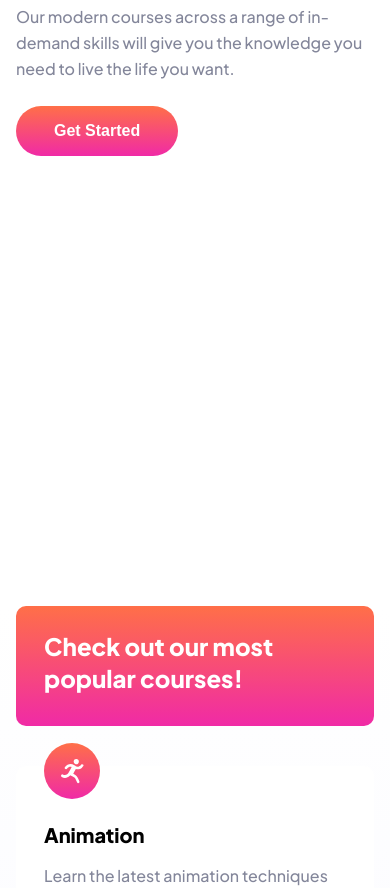
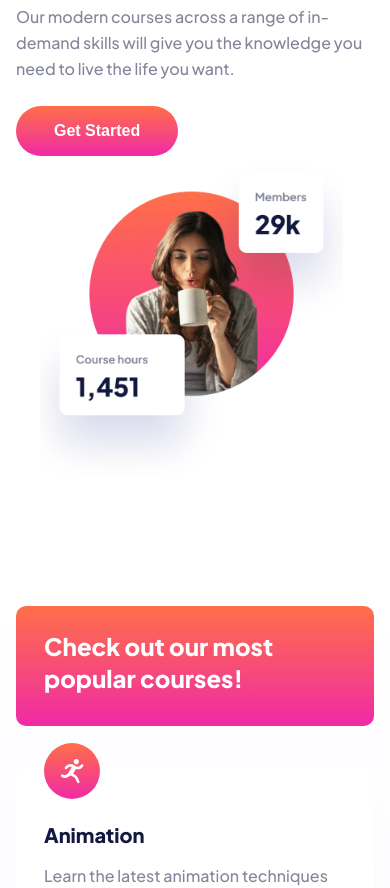
Before and after one commit to entsiesam/Skilled-e-learning-landing-page, a plain HTML site: page index.html in a window 390 px wide. Shown: the part 216-1104 px from the top of the page. Drawn offline with Linux system fonts and the light colour scheme.

Commit message:
Make changes to comment

```diff
--- a/style.css
+++ b/style.css
@@ -55,16 +55,6 @@ footer {
 }
 
 
-/* button {
-    left: 0%;
-    right: 0%;
-    top: 0%;
-    bottom: 0%;
-    background: #13183F;
-    border-radius: 28px;
-} */
-
-
 /* Main section */
 
 main {
@@ -119,7 +109,7 @@ main #btn-main:hover::before {
 }
 
 main #img-main {
-    /* background-image: url(./assets/image-hero-mobile@2x.png); */
+    background-image: url(./assets/image-hero-mobile@2x.png);
     background-size: contain;
     background-repeat: no-repeat;
     width: 100%;
@@ -166,7 +156,7 @@ main #img-main {
 }
 
 .service-card h3 {
-    color: var#13183F;
+    color: #13183F;
     font-size: 1.25rem;
     font-weight: 800;
 }
@@ -194,9 +184,6 @@ main #img-main {
 /* Tablet design */
 
 @media (min-width: 576px) {
-    /* body, html {
-    overflow-x: hidden;
-  } */
     /* Header and footer layout */
     header {
         padding: 1.5rem 2.5rem 0 2.5rem;
@@ -211,7 +198,7 @@ main #img-main {
         position: relative;
     }
     main #img-main {
-        /* background-image: url(./assets/image-hero-tablet@2x.png); */
+        background-image: url(./assets/image-hero-tablet@2x.png);
         height: 640px;
         position: absolute;
         right: -270px;
```
Also changed, not shown: index.html (+2 -5 lines).
